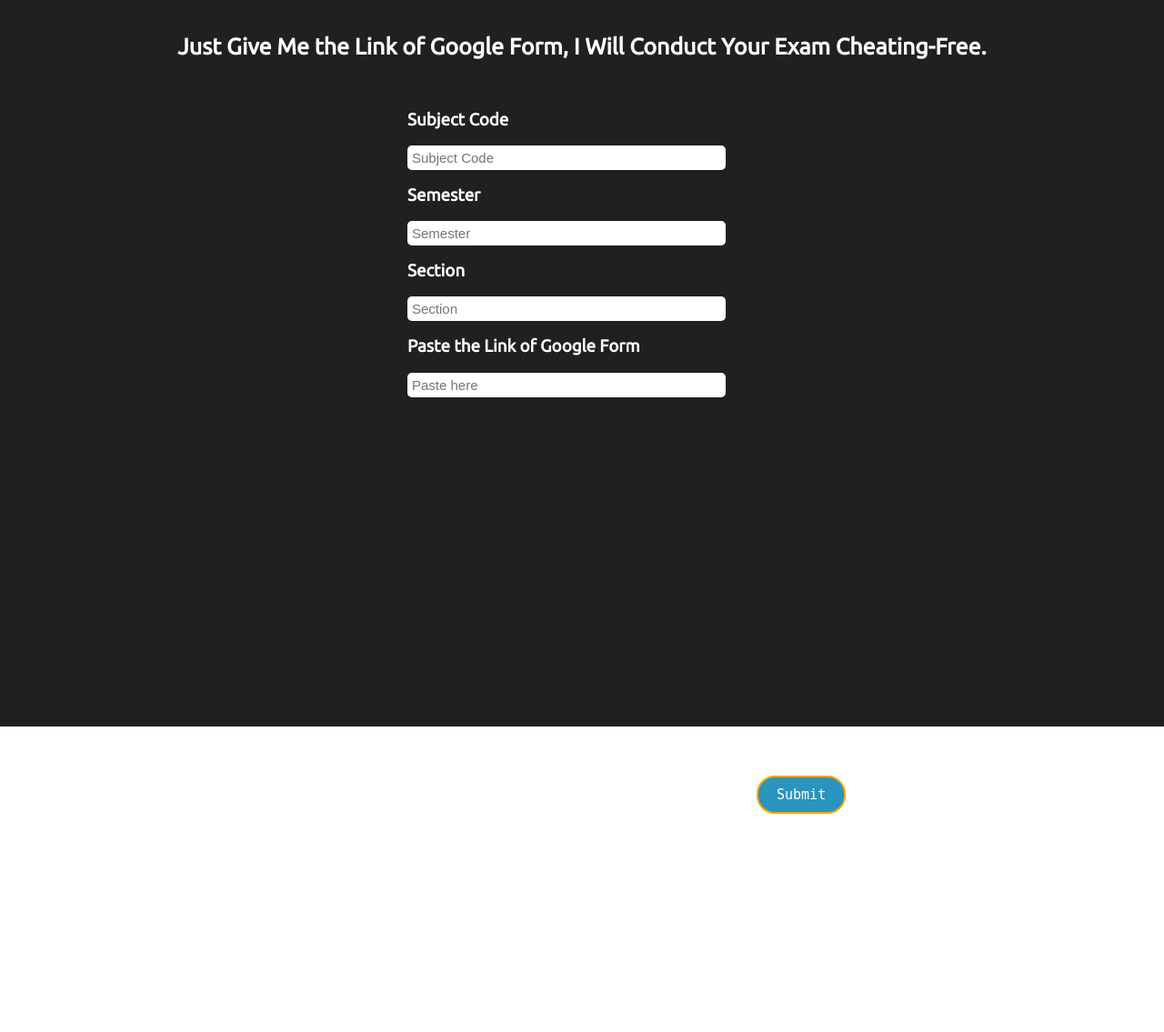
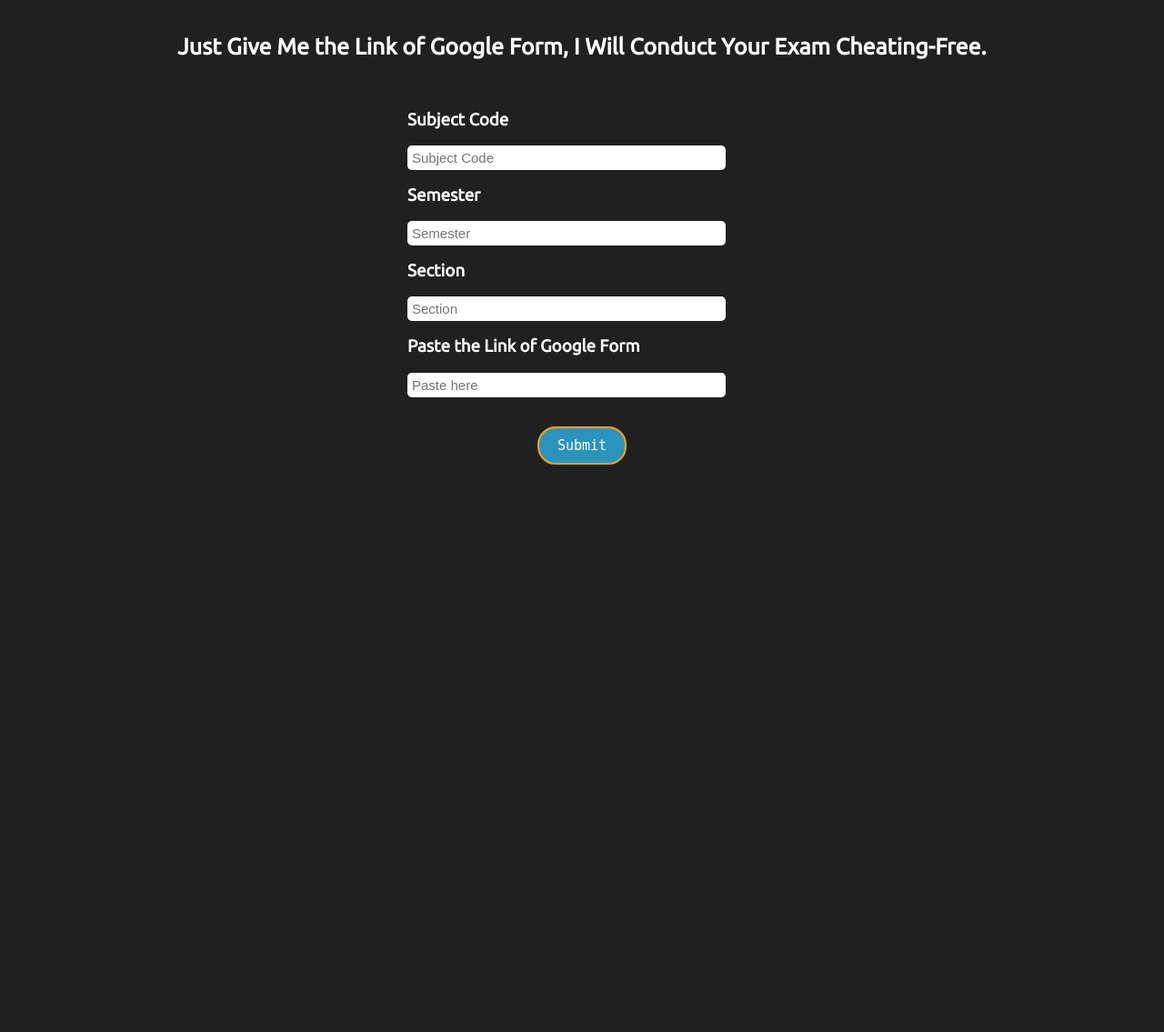
Before and after one commit to piyush-pb/ExamProct, a Django app: page /teacher in a window 1280 px wide. Shown: the part 45-1180 px from the top of the page at 91% size. After the commit the page ends 556 px from the top, so only its background shows below. Run offline with Django 4.2, Linux system fonts and the light colour scheme; a user stored in the database is signed in.

Commit message:
Update teacherStyles.css

```diff
--- a/static/teacherStyles.css
+++ b/static/teacherStyles.css
@@ -144,7 +144,7 @@ form h3{
     padding: 10px 20px;
     display: block;
     text-align: center;
-    margin: 100%;
+    margin: auto;
     text-decoration: none;
     border-radius: 20px;
     font-family: monospace;
```
